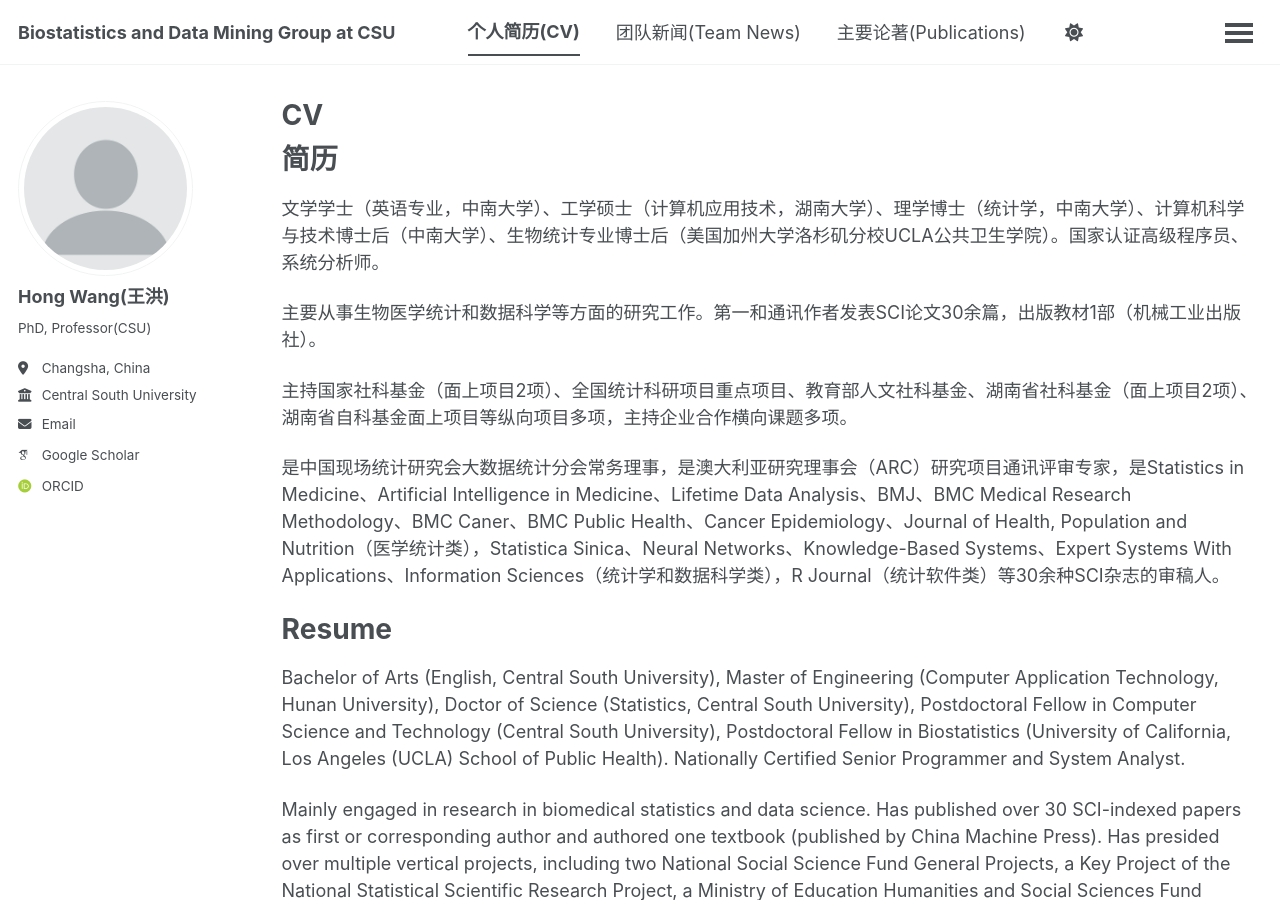
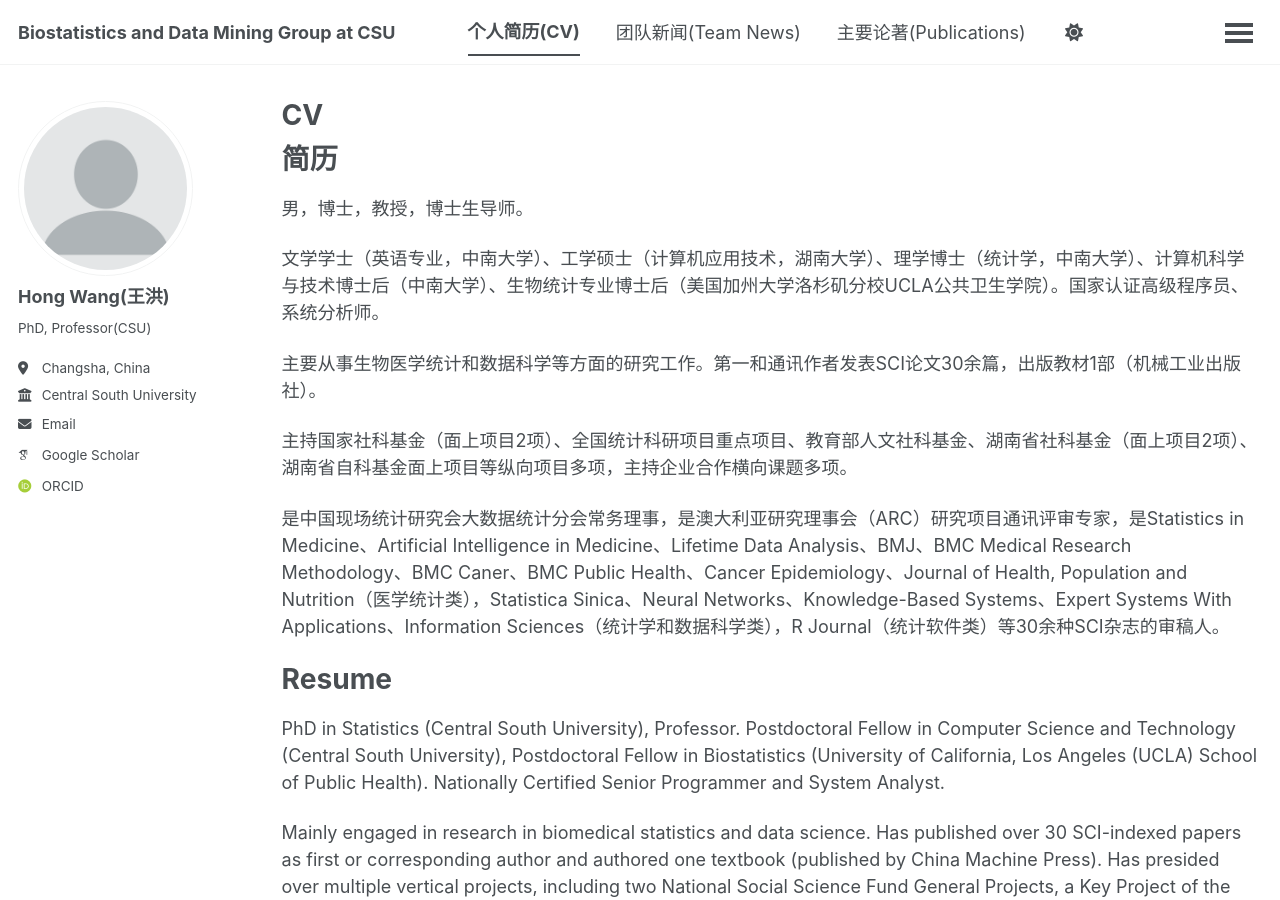
Before and after one commit to whcsu/whcsu.github.io, a Jekyll site: the page built from _pages/cv.md, in a window 1280 px wide and 900 px high. Built offline with Jekyll 4.4.1, drawn with Linux system fonts in a browser that asks for light colours; some web fonts are replaced; a script bundle is joined from its source files by our own code; library files that are not in the unit come from our copies.

Commit message:
Update cv.md

```diff
--- a/_pages/cv.md
+++ b/_pages/cv.md
@@ -11,6 +11,8 @@ redirect_from:
 
 简历
 ======
+男，博士，教授，博士生导师。
+
 文学学士（英语专业，中南大学）、工学硕士（计算机应用技术，湖南大学）、理学博士（统计学，中南大学）、计算机科学与技术博士后（中南大学）、生物统计专业博士后（美国加州大学洛杉矶分校UCLA公共卫生学院）。国家认证高级程序员、系统分析师。
 
 主要从事生物医学统计和数据科学等方面的研究工作。第一和通讯作者发表SCI论文30余篇，出版教材1部（机械工业出版社）。
@@ -21,7 +23,7 @@ redirect_from:
 
 Resume
 ======
-Bachelor of Arts (English, Central South University), Master of Engineering (Computer Application Technology, Hunan University), Doctor of Science (Statistics, Central South University), Postdoctoral Fellow in Computer Science and Technology (Central South University), Postdoctoral Fellow in Biostatistics (University of California, Los Angeles (UCLA) School of Public Health). Nationally Certified Senior Programmer and System Analyst.
+PhD in Statistics (Central South University), Professor. Postdoctoral Fellow in Computer Science and Technology (Central South University), Postdoctoral Fellow in Biostatistics (University of California, Los Angeles (UCLA) School of Public Health). Nationally Certified Senior Programmer and System Analyst.
 
 Mainly engaged in research in biomedical statistics and data science. Has published over 30 SCI-indexed papers as first or corresponding author and authored one textbook (published by China Machine Press). Has presided over multiple vertical projects, including two National Social Science Fund General Projects, a Key Project of the National Statistical Scientific Research Project, a Ministry of Education Humanities and Social Sciences Fund Project, two Hunan Social Science Fund General Projects, a Hunan Natural Science Fund General Project, as well as numerous enterprise-sponsored horizontal projects.
 
```
